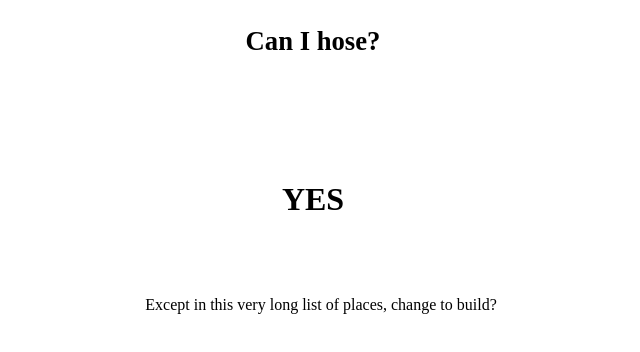
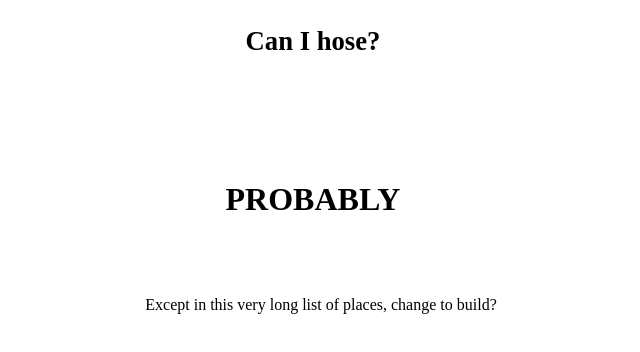
Before and after one commit to MattThelwell/canihose, a plain HTML site: page index.html in a window 1280 px wide. Shown: the whole page, without its empty margins (327-967 px from the left). Drawn offline with Linux system fonts and the light colour scheme.

Commit message:
Revert "Update index.html"

```diff
--- a/index.html
+++ b/index.html
@@ -47,7 +47,7 @@
 
 
   <div class="container">
-    <h1>YES</h1>
+    <h1>PROBABLY</h1>
   </div>
 
   <div class="container-sub">
```
